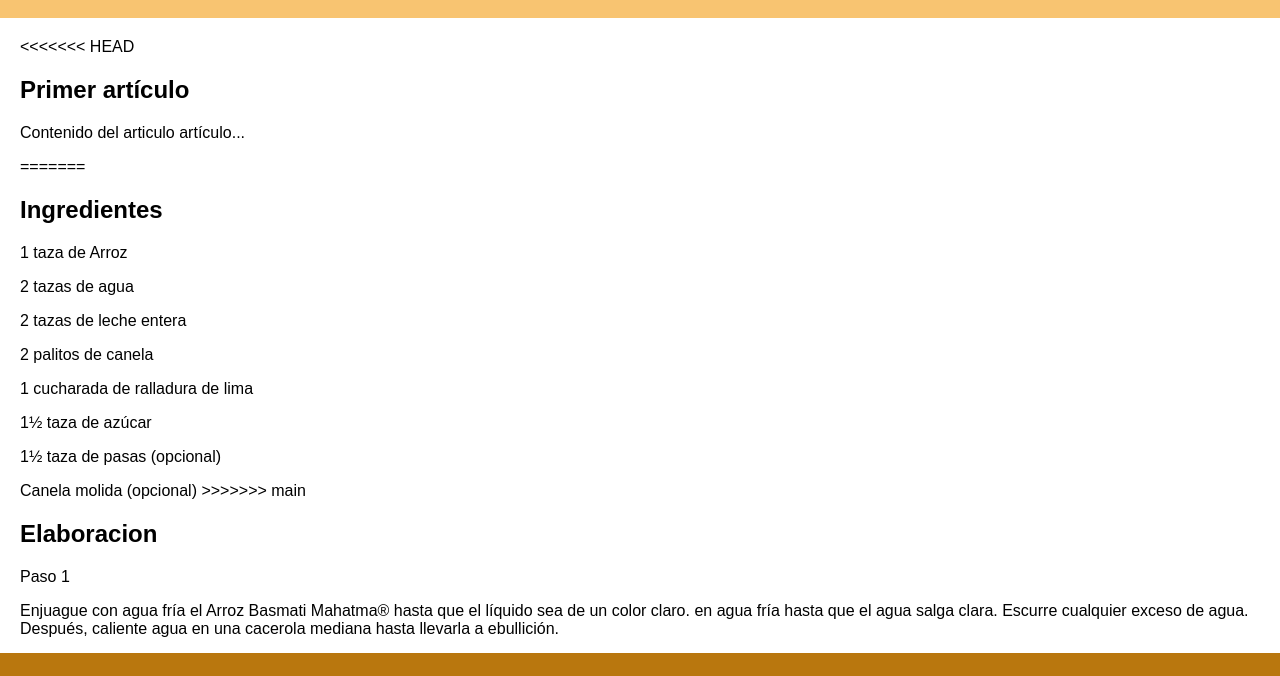
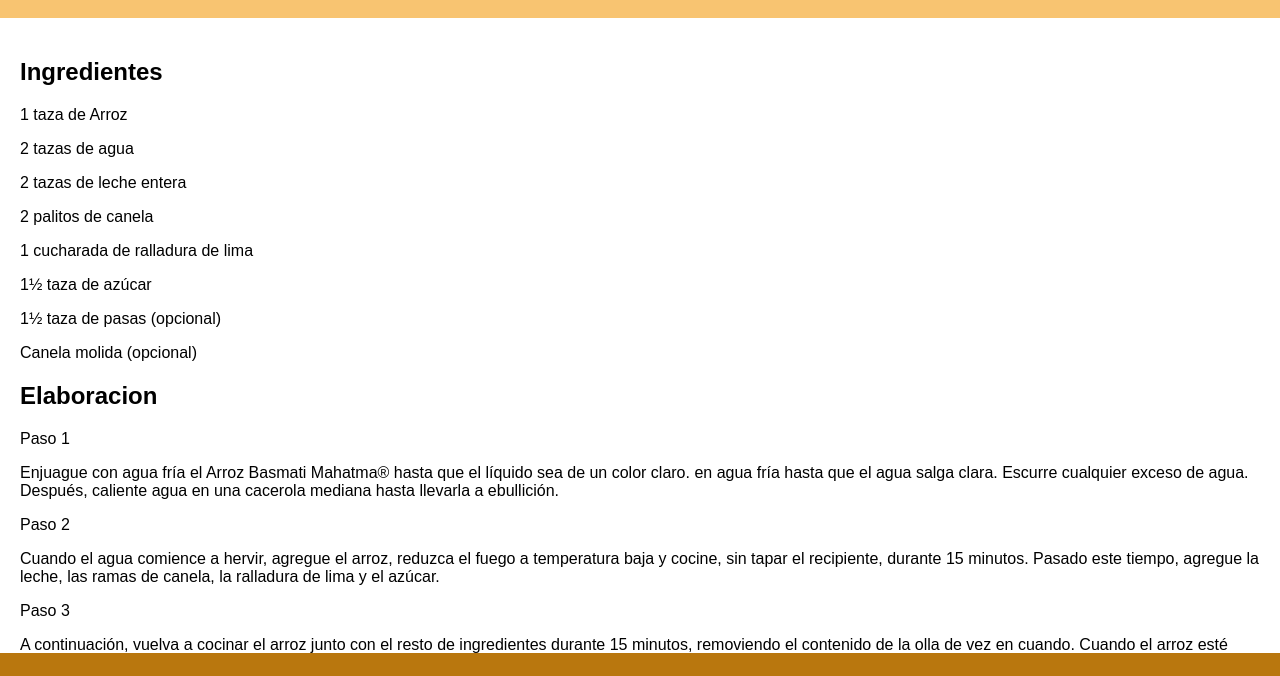
Before and after one commit to DannXtranger/Practica_Git, a plain HTML site: page index.html in a window 1280 px wide. Shown: the part 77-753 px from the top of the page. Drawn offline with Linux system fonts and the light colour scheme.

Commit message:
ahora si en esta version resolvi todos los conflictos

```diff
--- a/index.html
+++ b/index.html
@@ -20,10 +20,6 @@
     </header>
     <section class="content">
         <article>
-<<<<<<< HEAD
-            <h2>Primer artículo</h2>
-            <p>Contenido del articulo artículo...</p>
-=======
             <h2>Ingredientes</h2>
 
             <p>1 taza de Arroz
@@ -34,7 +30,6 @@
             <p>1½ taza de azúcar
             <p>1½ taza de pasas (opcional)
             <p>Canela molida (opcional)
->>>>>>> main
         </article>
         <article>
             <h2>Elaboracion</h2>
```
